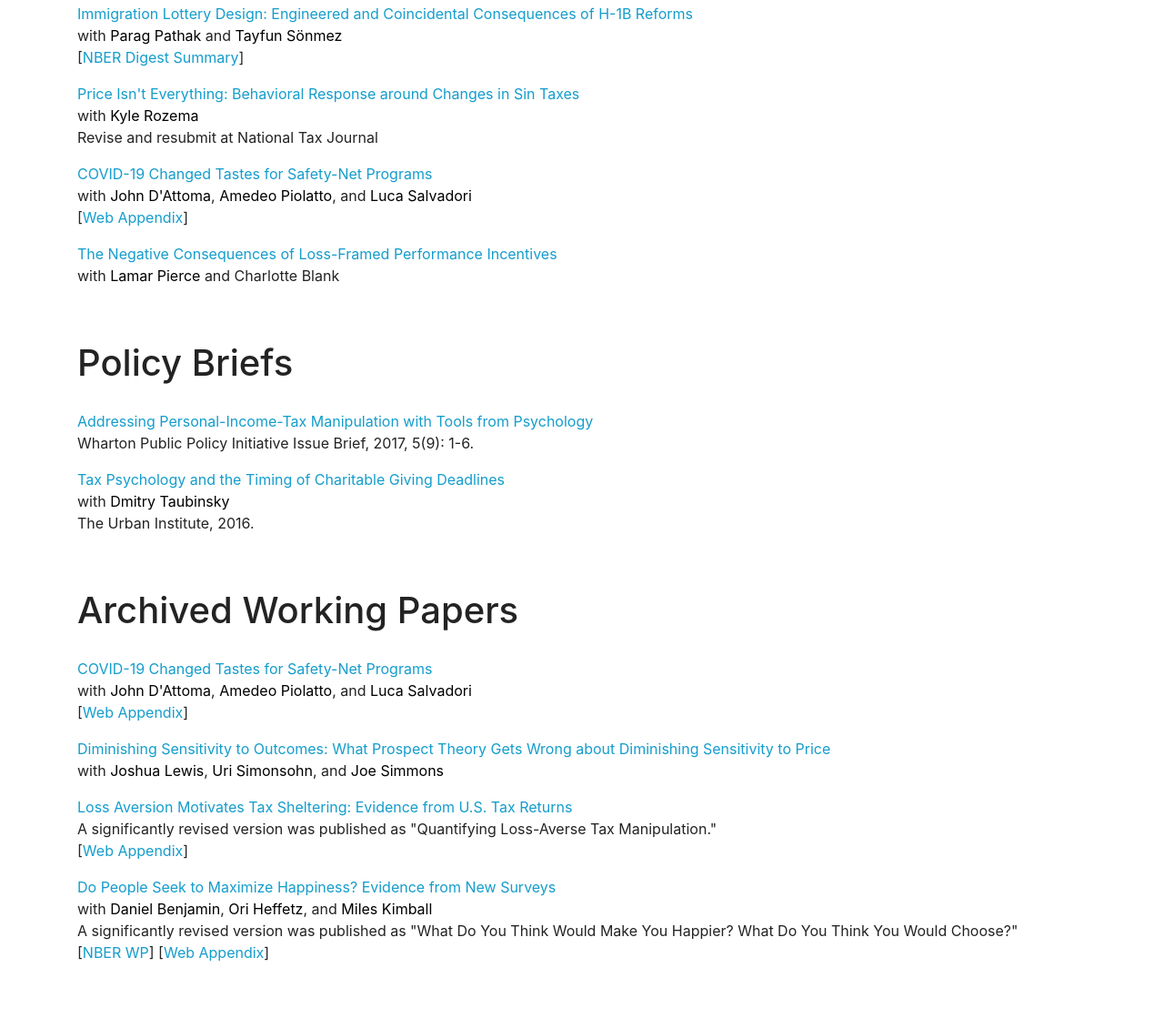
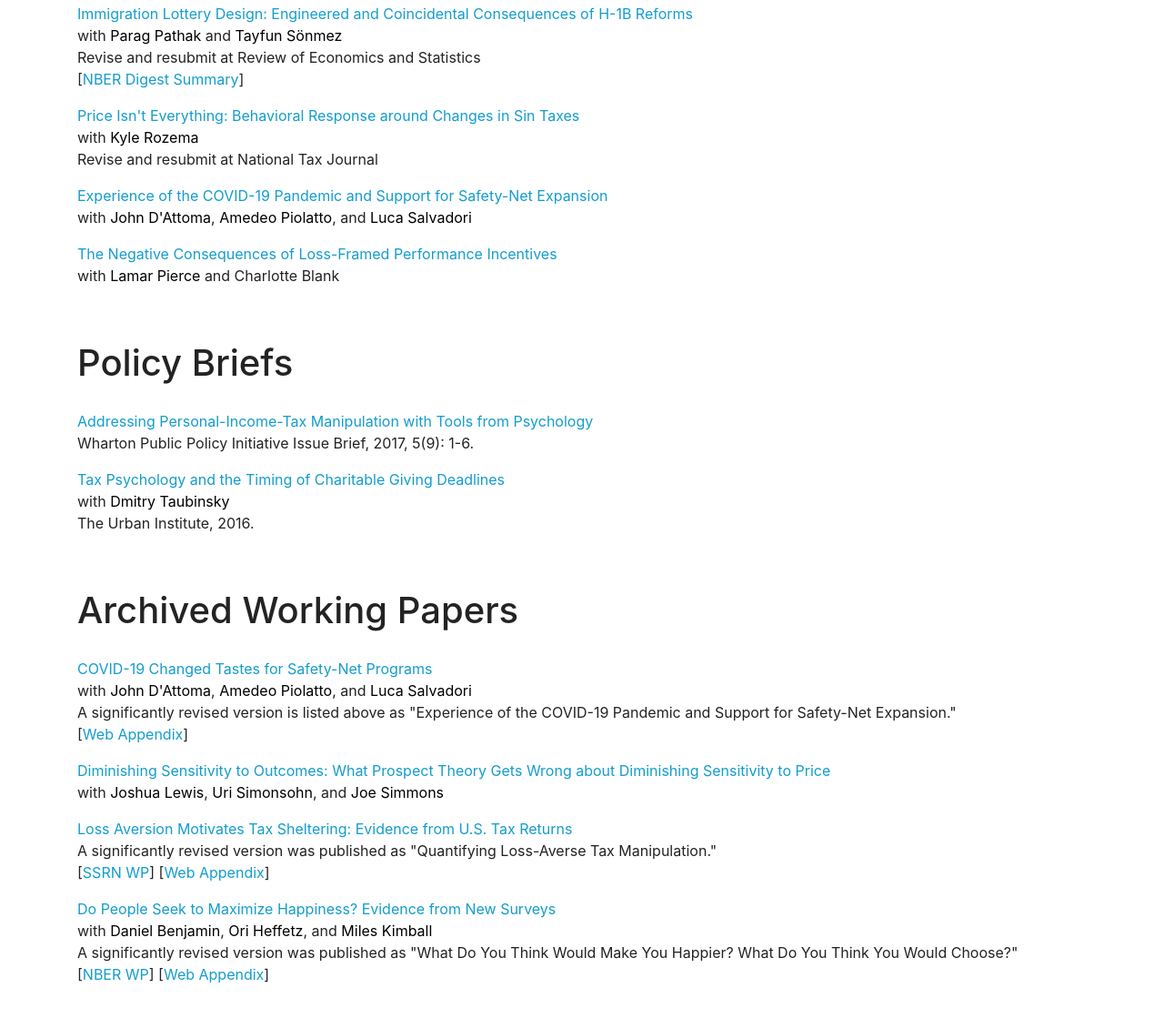
Before and after one commit to alexreesjones/alexreesjones.github.io, a plain HTML site: page index.html in a window 1280 px wide. Shown: the part 2238-3357 px from the top of the page at 91% size. Drawn offline with nearby package versions, Linux system fonts and the light colour scheme.

Commit message:
Update index.html

```diff
--- a/index.html
+++ b/index.html
@@ -336,6 +336,7 @@ Do You Think Would Make You Happier? What Do You Think You Would Choose?</a><br
 	<div class="filterDiv MD">
         <p><a class="paper" href="./papers/Immigration Lottery Design.pdf">Immigration Lottery Design: Engineered and Coincidental Consequences of H-1B Reforms</a><br />
         with <a class="coauthor" href="https://economics.mit.edu/faculty/ppathak" style="color:black">Parag Pathak</a> and <a class="coauthor" href="https://www.tayfunsonmez.net/" style="color:black"> Tayfun S<span>&#246;</span>nmez</a><br />
+	Revise and resubmit at <a class="journal">Review of Economics and Statistics</a><br />
 	[<a href= "https://www.nber.org/digest/apr20/w26767.shtml">NBER Digest Summary</a>]
   	</p>
 	</div>
@@ -350,10 +351,9 @@ Do You Think Would Make You Happier? What Do You Think You Would Choose?</a><br
 	</div>
 
 	<div class="filterDiv BPF">
-        <p><a class="paper" href="./papers/COVID-19 changed tastes for safety-net programs.pdf">COVID-19 Changed Tastes for Safety-Net Programs</a><br />
+        <p><a class="paper" href="./papers/COVID and Safetynet Expansion.pdf">Experience of the COVID-19 Pandemic and Support for
+Safety-Net Expansion</a><br />
         with <a class="coauthor" href="http://business-school.exeter.ac.uk/about/people/profile/index.php?web_id=John_DAttoma" style="color:black">John D'Attoma</a>, <a class="coauthor" href="https://sites.google.com/site/piolatto/" style="color:black">Amedeo Piolatto</a>, and <a class="coauthor" href="https://lucasalvadori.weebly.com/" style="color:black">Luca Salvadori</a><br />
-[<a href=
-        "./papers/Online Appendix to COVID-19 Changed Tastes for Safety-Net Programs.pdf">Web Appendix</a>] <br />
   	</p>
 	</div>
 
@@ -401,22 +401,25 @@ Do You Think Would Make You Happier? What Do You Think You Would Choose?</a><br
 	<div class="filterDiv BPF">
         <p><a class="paper" href="./papers/COVID-19 changed tastes for safety-net programs.pdf">COVID-19 Changed Tastes for Safety-Net Programs</a><br />
         with <a class="coauthor" href="http://business-school.exeter.ac.uk/about/people/profile/index.php?web_id=John_DAttoma" style="color:black">John D'Attoma</a>, <a class="coauthor" href="https://sites.google.com/site/piolatto/" style="color:black">Amedeo Piolatto</a>, and <a class="coauthor" href="https://lucasalvadori.weebly.com/" style="color:black">Luca Salvadori</a><br />
+A significantly revised version is listed above as "Experience of the COVID-19 Pandemic and Support for
+Safety-Net Expansion." <br />
 [<a href=
         "./papers/Online Appendix to COVID-19 Changed Tastes for Safety-Net Programs.pdf">Web Appendix</a>] <br />
   	</p>
 	</div>
 
 	<div class="filterDiv RD">
-        <p><a class="paper" href="https://www.joshua-lewis.net/files/theme/papers/DSO.pdf">Diminishing Sensitivity to Outcomes: What Prospect Theory Gets Wrong about Diminishing Sensitivity to Price</a><br />
+        <p><a class="paper" href="./papers/Diminishing Sensitivity to Outcomes.pdf">Diminishing Sensitivity to Outcomes: What Prospect Theory Gets Wrong about Diminishing Sensitivity to Price</a><br />
         with <a class="coauthor" href="https://www.joshua-lewis.net/" style="color:black">Joshua Lewis</a>, <a class="coauthor" href="http://urisohn.com/" style="color:black">Uri Simonsohn</a>, and <a 	class="coauthor" href="https://oid.wharton.upenn.edu/profile/jsimmo/" style="color:black">Joe Simmons</a> <br />
   	</p>
 	</div>
 
 
 	<div class="filterDiv BPF RD">
-  	  <p><a class="paper" href="https://papers.ssrn.com/sol3/papers.cfm?abstract_id=2330980">Loss Aversion Motivates Tax Sheltering: Evidence from U.S. Tax Returns</a><br />
+  	  <p><a class="paper" href="./papers/Loss Aversion Motivates Tax Sheltering.pdf">Loss Aversion Motivates Tax Sheltering: Evidence from U.S. Tax Returns</a><br />
 A significantly revised version was published as "Quantifying Loss-Averse Tax Manipulation." <br />
  [<a href=
+        "https://papers.ssrn.com/sol3/papers.cfm?abstract_id=2330980">SSRN WP</a>] [<a href=
         "./papers/Loss-Aversion-Motivates-Tax-Sheltering-Appendix.pdf">Web Appendix</a>]
   	</p>
 	</div>
```
